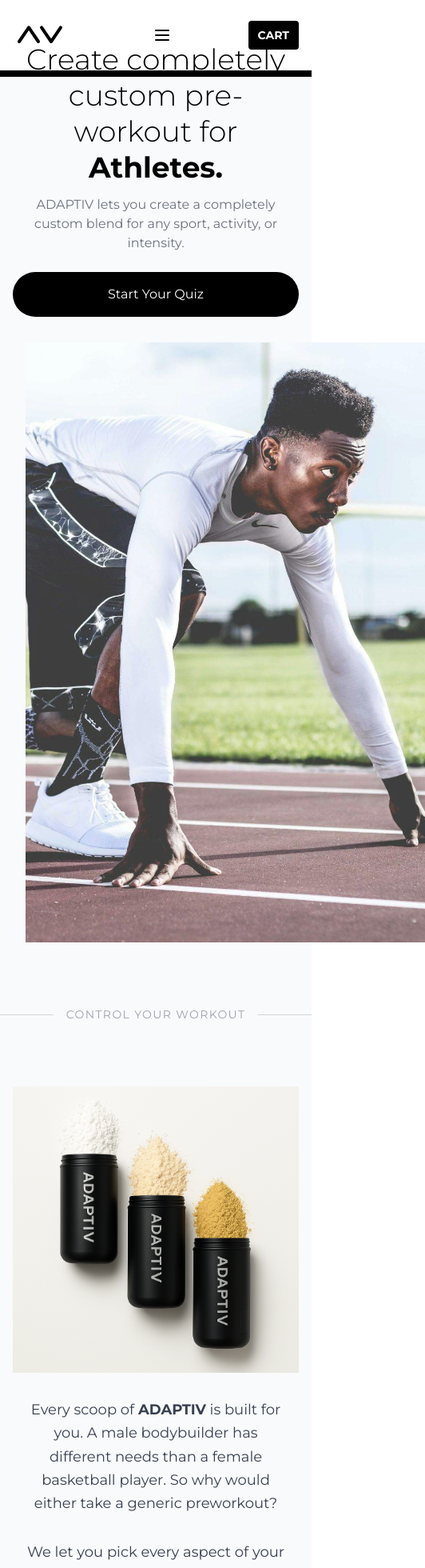
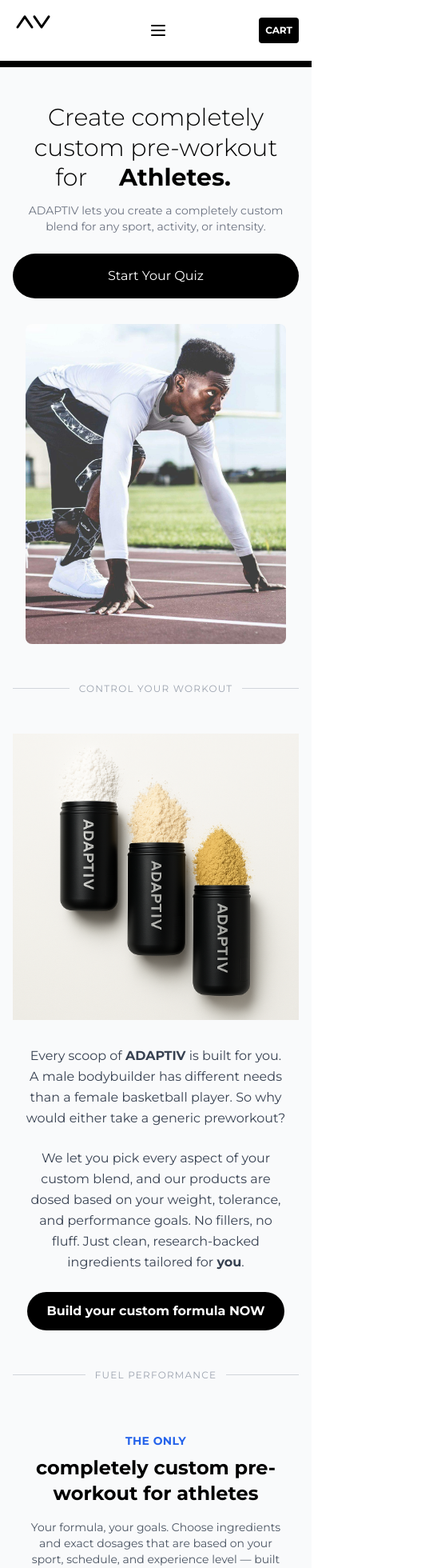
Before and after one commit to HomelessToast/adaptive-app2, a Next.js app: page / in a window 390 px wide. Shown: the top 1960 px of the page at 80% size, 532 px wide, since content can reach past the window. Built offline with nearby package versions, Linux system fonts and the light colour scheme.

Commit message:
Mobile optimization: fix text overlap, responsive ImageSlider, improve mobile layout

```diff
--- a/app/globals.css
+++ b/app/globals.css
@@ -27,6 +27,21 @@
   @apply font-sans;
 }
 
+/* Mobile-specific improvements */
+@media (max-width: 768px) {
+  /* Ensure minimum touch target size */
+  button, a {
+    min-height: 44px;
+    min-width: 44px;
+  }
+
+  /* Improve text readability on small screens */
+  p, h1, h2, h3, h4, h5, h6 {
+    word-wrap: break-word;
+    overflow-wrap: break-word;
+  }
+}
+
 @keyframes spinY {
   0% {
     transform: rotateX(0deg);
--- a/app/page.tsx
+++ b/app/page.tsx
@@ -59,9 +59,9 @@
   return (
     <main className="min-h-screen bg-gray-50 text-black">
       {/* Header */}
-      <header className="flex justify-between items-center px-4 md:px-8 py-6 border-b-8 border-black mb-5 bg-white">
+      <header className="flex justify-between items-center px-4 md:px-8 py-4 md:py-6 border-b-8 border-black mb-3 md:mb-5 bg-white">
         <Link href="/" className="hover:opacity-80 transition">
-          <svg className="h-8 md:h-10 w-auto" viewBox="0 0 100 40" xmlns="http://www.w3.org/2000/svg">
+          <svg className="h-6 md:h-8 lg:h-10 w-auto" viewBox="0 0 100 40" xmlns="http://www.w3.org/2000/svg">
             <g stroke="black" strokeWidth="5" strokeLinecap="round" strokeLinejoin="round" fill="none">
               <path d="M10 30 L25 8 L40 30"/>
               <path d="M45 8 L60 30 L75 8"/>
@@ -88,7 +88,7 @@
           </svg>
         </button>
 
-        <div className="bg-black text-white px-3 md:px-4 py-2 rounded font-semibold text-sm">
+        <div className="bg-black text-white px-2 md:px-3 lg:px-4 py-2 rounded font-semibold text-xs md:text-sm">
           <Link href="/cart" className="text-white">CART</Link>
         </div>
       </header>
@@ -96,34 +96,34 @@
       {/* Mobile Navigation Menu */}
       {mobileMenuOpen && (
         <div className="md:hidden bg-gray-50 border-b border-gray-200 px-4 py-4">
-          <nav className="flex flex-col gap-4 text-sm font-medium text-gray-600">
-            <Link href="/quiz" className="hover:text-black transition py-2">QUIZ</Link>
-            <Link href="/start-from-scratch" className="hover:text-black transition py-2">START FROM SCRATCH</Link>
-            <Link href="/products" className="hover:text-black transition py-2">PRODUCTS</Link>
-            <Link href="/contact" className="hover:text-black transition py-2">CONTACT</Link>
+          <nav className="flex flex-col gap-3 md:gap-4 text-sm font-medium text-gray-600">
+            <Link href="/quiz" className="hover:text-black transition py-2 px-2 rounded hover:bg-gray-100">QUIZ</Link>
+            <Link href="/start-from-scratch" className="hover:text-black transition py-2 px-2 rounded hover:bg-gray-100">START FROM SCRATCH</Link>
+            <Link href="/products" className="hover:text-black transition py-2 px-2 rounded hover:bg-gray-100">PRODUCTS</Link>
+            <Link href="/contact" className="hover:text-black transition py-2 px-2 rounded hover:bg-gray-100">CONTACT</Link>
           </nav>
         </div>
       )}
 
 {/* Hero Section */}
       <section className="flex flex-col md:flex-row items-center justify-between min-h-[80vh] px-4 md:px-6 mt-2">
-        <div className="w-full md:w-1/2 md:ml-24 flex flex-col items-center justify-start text-center pt-0 -mt-16">
+        <div className="w-full md:w-1/2 md:ml-24 flex flex-col items-center justify-start text-center pt-8 md:pt-0 md:-mt-16">
           <div className="max-w-7xl w-full">
             <h1
               ref={textRef}
-              className="text-4xl md:text-5xl lg:text-6xl font-light mb-3 leading-tight text-center"
+              className="text-3xl sm:text-4xl md:text-5xl lg:text-6xl font-light mb-3 leading-tight text-center px-2"
               style={{ perspective: "1000px" }}
             >
               Create completely custom pre-workout for{" "}
               <span
                 key={currentWord}
                 className="font-bold animate-spinY inline-block text-center"
-                style={{ display: "inline-block", minWidth: "11ch" }}
+                style={{ display: "inline-block", minWidth: "10ch", maxWidth: "100%" }}
               >
                 {currentWord}.
               </span>
             </h1>
-            <p className="text-gray-500 text-base md:text-lg mb-6 px-4">
+            <p className="text-gray-500 text-sm sm:text-base md:text-lg mb-6 px-4">
               ADAPTIV lets you create a completely custom blend for any sport, activity, or intensity.
             </p>
             <a
@@ -143,14 +143,14 @@
       </section>
 
       {/* Divider */}
-<div className="flex items-center justify-center my-20">
+<div className="flex items-center justify-center my-12 md:my-20 px-4">
   <hr className="flex-grow border-gray-300" />
-  <span className="px-4 text-sm text-gray-400 uppercase tracking-widest">Control your workout</span>
+  <span className="px-3 md:px-4 text-xs sm:text-sm text-gray-400 uppercase tracking-widest">Control your workout</span>
   <hr className="flex-grow border-gray-300" />
 </div>
 
       {/* Image Section */}
-      <section className="flex flex-col md:flex-row items-center justify-start mt-20 px-4 md:px-6 gap-8 md:gap-12">
+      <section className="flex flex-col md:flex-row items-center justify-start mt-12 md:mt-20 px-4 md:px-6 gap-8 md:gap-12">
         <div className="w-full md:w-1/2 flex justify-center md:justify-start">
           <img
             src="/Bottles%20Picture.png"
@@ -159,21 +159,21 @@
           />
         </div>
         <div className="w-full md:w-1/2 flex items-center justify-center">
-          <div className="text-gray-700 text-lg md:text-xl lg:text-2xl leading-relaxed max-w-md text-center px-4">
+          <div className="text-gray-700 text-base sm:text-lg md:text-xl lg:text-2xl leading-relaxed max-w-md text-center px-4">
     <p>
       Every scoop of <span className="font-semibold">ADAPTIV</span> is built for you. A male
       bodybuilder has different needs than a female basketball player. So why would either take a
       generic preworkout?
     </p>
-            <p className="mt-8 md:mt-12">
+            <p className="mt-6 md:mt-8 lg:mt-12">
       We let you pick every aspect of your custom blend, and our products are
       dosed based on your weight, tolerance, and performance goals. No fillers, no fluff. Just clean,
       research-backed ingredients tailored for <span className="font-semibold">you</span>.
     </p>
-            <div className="mt-8 md:mt-12 text-center">
+            <div className="mt-6 md:mt-8 lg:mt-12 text-center">
               <a
                 href="/start-from-scratch"
-                className="bg-black text-white px-8 py-4 rounded-full text-lg font-semibold hover:bg-gray-800 transition inline-block"
+                className="bg-black text-white px-6 sm:px-8 py-3 sm:py-4 rounded-full text-base sm:text-lg font-semibold hover:bg-gray-800 transition inline-block"
               >
                 Build your custom formula NOW
               </a>
@@ -183,28 +183,28 @@
       </section>
 
     {/* Divider */}
-<div className="flex items-center justify-center my-20">
+<div className="flex items-center justify-center my-12 md:my-20 px-4">
   <hr className="flex-grow border-gray-300" />
-  <span className="px-4 text-sm text-gray-400 uppercase tracking-widest">Fuel Performance</span>
+  <span className="px-3 md:px-4 text-xs sm:text-sm text-gray-400 uppercase tracking-widest">Fuel Performance</span>
   <hr className="flex-grow border-gray-300" />
 </div>
 
       {/* Benefits Section */}
-      <section className="mt-24 px-4 md:px-6 text-center">
-        <h2 className="text-base md:text-lg font-semibold text-blue-600 tracking-wide uppercase mb-2">
+      <section className="mt-16 md:mt-24 px-4 md:px-6 text-center">
+        <h2 className="text-sm sm:text-base md:text-lg font-semibold text-blue-600 tracking-wide uppercase mb-2">
           The only
         </h2>
-        <h1 className="text-3xl md:text-4xl font-bold mb-4">
+        <h1 className="text-2xl sm:text-3xl md:text-4xl font-bold mb-4 px-2">
           <span className="text-black">completely custom</span> pre-workout for athletes
         </h1>
-        <p className="text-gray-600 max-w-2xl mx-auto mb-12 text-sm md:text-base">
+        <p className="text-gray-600 max-w-2xl mx-auto mb-8 md:mb-12 text-sm md:text-base px-4">
           Your formula, your goals. Choose ingredients and exact dosages that are based on your sport,
           schedule, and experience level — built just for you.
         </p>
 
-        <div className="grid grid-cols-1 md:grid-cols-3 gap-6 md:gap-8 max-w-5xl mx-auto">
+        <div className="grid grid-cols-1 md:grid-cols-3 gap-4 md:gap-6 lg:gap-8 max-w-5xl mx-auto">
           {/* Card 1 */}
-          <div className="bg-white/70 backdrop-blur-md shadow-xl rounded-2xl p-6 md:p-8 flex flex-col items-center border border-blue-100 hover:shadow-2xl transition-all duration-200 relative">
+          <div className="bg-white/70 backdrop-blur-md shadow-xl rounded-2xl p-4 md:p-6 lg:p-8 flex flex-col items-center border border-blue-100 hover:shadow-2xl transition-all duration-200 relative">
             {/* Tooltip Icon */}
             <div className="absolute top-4 right-4 group">
               <button type="button" tabIndex={0} className="w-5 h-5 flex items-center justify-center rounded-full bg-gray-100 text-gray-400 hover:text-gray-600 focus:outline-none focus:ring-2 focus:ring-blue-200">
@@ -222,13 +222,13 @@
                 <path strokeLinecap="round" strokeLinejoin="round" strokeWidth="2" d="M13 10V3L4 14h7v7l9-11h-7z" />
               </svg>
             </div>
-            <h3 className="font-semibold text-lg md:text-xl mb-2 text-gray-900">Tailored to Your Sport</h3>
+            <h3 className="font-semibold text-base sm:text-lg md:text-xl mb-2 text-gray-900">Tailored to Your Sport</h3>
             <p className="text-sm md:text-base text-gray-500">
               From endurance to strength, get exactly what your performance demands.
             </p>
           </div>
           {/* Card 2 */}
-          <div className="bg-white/70 backdrop-blur-md shadow-xl rounded-2xl p-6 md:p-8 flex flex-col items-center border border-blue-100 hover:shadow-2xl transition-all duration-200 relative">
+          <div className="bg-white/70 backdrop-blur-md shadow-xl rounded-2xl p-4 md:p-6 lg:p-8 flex flex-col items-center border border-blue-100 hover:shadow-2xl transition-all duration-200 relative">
             {/* Tooltip Icon */}
             <div className="absolute top-4 right-4 group">
               <button type="button" tabIndex={0} className="w-5 h-5 flex items-center justify-center rounded-full bg-gray-100 text-gray-400 hover:text-gray-600 focus:outline-none focus:ring-2 focus:ring-blue-200">
@@ -246,13 +246,13 @@
                 <path strokeLinecap="round" strokeLinejoin="round" strokeWidth="2" d="M12 4v16m8-8H4" />
               </svg>
             </div>
-            <h3 className="font-semibold text-lg md:text-xl mb-2 text-gray-900">Clinically Backed Ingredients</h3>
+            <h3 className="font-semibold text-base sm:text-lg md:text-xl mb-2 text-gray-900">Clinically Backed Ingredients</h3>
             <p className="text-sm md:text-base text-gray-500">
               No fluff. Every compound has a reason to be there.
             </p>
           </div>
           {/* Card 3 */}
-          <div className="bg-white/70 backdrop-blur-md shadow-xl rounded-2xl p-6 md:p-8 flex flex-col items-center border border-blue-100 hover:shadow-2xl transition-all duration-200 relative">
+          <div className="bg-white/70 backdrop-blur-md shadow-xl rounded-2xl p-4 md:p-6 lg:p-8 flex flex-col items-center border border-blue-100 hover:shadow-2xl transition-all duration-200 relative">
             {/* Tooltip Icon */}
             <div className="absolute top-4 right-4 group">
               <button type="button" tabIndex={0} className="w-5 h-5 flex items-center justify-center rounded-full bg-gray-100 text-gray-400 hover:text-gray-600 focus:outline-none focus:ring-2 focus:ring-blue-200">
@@ -270,7 +270,7 @@
                 <path strokeLinecap="round" strokeLinejoin="round" strokeWidth="2" d="M12 6v6l4 2" />
               </svg>
             </div>
-            <h3 className="font-semibold text-lg md:text-xl mb-2 text-gray-900">Precision Dosed</h3>
+            <h3 className="font-semibold text-base sm:text-lg md:text-xl mb-2 text-gray-900">Precision Dosed</h3>
             <p className="text-sm md:text-base text-gray-500">
               Based on your weight, time of day, and caffeine preference.
             </p>
@@ -279,46 +279,46 @@
       </section>
 
       {/* Call to Action Buttons */}
-      <section className="text-center py-16 md:py-20 px-4 md:px-6 bg-gray-100 mt-4">
-        <div className="grid grid-cols-1 md:grid-cols-3 gap-6 md:gap-8 max-w-5xl mx-auto">
+      <section className="text-center py-12 md:py-16 lg:py-20 px-4 md:px-6 bg-gray-100 mt-4">
+        <div className="grid grid-cols-1 md:grid-cols-3 gap-4 md:gap-6 lg:gap-8 max-w-5xl mx-auto">
           {/* Card 1 */}
-          <Link href="/products" className="bg-white/70 backdrop-blur-md shadow-xl rounded-2xl p-6 md:p-8 flex flex-col items-center border border-blue-100 hover:shadow-2xl transition-all duration-200 min-h-[44px]">
+          <Link href="/products" className="bg-white/70 backdrop-blur-md shadow-xl rounded-2xl p-4 md:p-6 lg:p-8 flex flex-col items-center border border-blue-100 hover:shadow-2xl transition-all duration-200 min-h-[44px]">
             <div className="w-12 h-12 md:w-14 md:h-14 flex items-center justify-center rounded-full bg-blue-50 mb-4 md:mb-5">
               <svg width="24" height="24" className="md:w-8 md:h-8 text-blue-500" fill="none" viewBox="0 0 24 24" stroke="currentColor">
                 <path strokeLinecap="round" strokeLinejoin="round" strokeWidth="2" d="M9 17v-2a4 4 0 014-4h2" />
                 <circle cx="12" cy="12" r="10" stroke="currentColor" strokeWidth="2" />
               </svg>
             </div>
-            <h4 className="font-bold text-lg md:text-xl mb-2 text-gray-900">Help me choose based off my sport</h4>
+            <h4 className="font-bold text-base sm:text-lg md:text-xl mb-2 text-gray-900">Help me choose based off my sport</h4>
             <p className="text-sm md:text-base text-gray-600">We&apos;ll guide you to the right ingredients based on your activity type.</p>
           </Link>
           {/* Card 2 */}
-          <Link href="/quiz" className="bg-white/70 backdrop-blur-md shadow-xl rounded-2xl p-6 md:p-8 flex flex-col items-center border border-blue-100 hover:shadow-2xl transition-all duration-200 min-h-[44px]">
+          <Link href="/quiz" className="bg-white/70 backdrop-blur-md shadow-xl rounded-2xl p-4 md:p-6 lg:p-8 flex flex-col items-center border border-blue-100 hover:shadow-2xl transition-all duration-200 min-h-[44px]">
             <div className="w-12 h-12 md:w-14 md:h-14 flex items-center justify-center rounded-full bg-blue-50 mb-4 md:mb-5">
               <svg width="24" height="24" className="md:w-8 md:h-8 text-blue-500" fill="none" viewBox="0 0 24 24" stroke="currentColor">
                 <rect x="4" y="4" width="16" height="16" rx="4" stroke="currentColor" strokeWidth="2" />
                 <path strokeLinecap="round" strokeLinejoin="round" strokeWidth="2" d="M8 12h8M8 16h8M8 8h8" />
               </svg>
             </div>
-            <h4 className="font-bold text-lg md:text-xl mb-2 text-gray-900">Take a quiz to create your custom blend</h4>
+            <h4 className="font-bold text-base sm:text-lg md:text-xl mb-2 text-gray-900">Take a quiz to create your custom blend</h4>
             <p className="text-sm md:text-base text-gray-600">Answer a few quick questions and we&apos;ll build your perfect formula.</p>
           </Link>
           {/* Card 3 */}
-          <Link href="/start-from-scratch" className="bg-white/70 backdrop-blur-md shadow-xl rounded-2xl p-6 md:p-8 flex flex-col items-center border border-blue-100 hover:shadow-2xl transition-all duration-200 min-h-[44px]">
+          <Link href="/start-from-scratch" className="bg-white/70 backdrop-blur-md shadow-xl rounded-2xl p-4 md:p-6 lg:p-8 flex flex-col items-center border border-blue-100 hover:shadow-2xl transition-all duration-200 min-h-[44px]">
             <div className="w-12 h-12 md:w-14 md:h-14 flex items-center justify-center rounded-full bg-blue-50 mb-4 md:mb-5">
               <svg width="24" height="24" className="md:w-8 md:h-8 text-blue-500" fill="none" viewBox="0 0 24 24" stroke="currentColor">
                 <path strokeLinecap="round" strokeLinejoin="round" strokeWidth="2" d="M12 6v6l4 2" />
                 <circle cx="12" cy="12" r="10" stroke="currentColor" strokeWidth="2" />
               </svg>
             </div>
-            <h4 className="font-bold text-lg md:text-xl mb-2 text-gray-900">I want to start from scratch</h4>
+            <h4 className="font-bold text-base sm:text-lg md:text-xl mb-2 text-gray-900">I want to start from scratch</h4>
             <p className="text-sm md:text-base text-gray-600">Pick and choose every ingredient yourself and build it your way.</p>
           </Link>
         </div>
       </section>
 
       {/* Footer */}
-      <footer className="flex flex-col md:flex-row justify-between items-center px-4 md:px-8 py-6 border-t border-gray-200 mt-20 gap-4 md:gap-0">
+      <footer className="flex flex-col md:flex-row justify-between items-center px-4 md:px-8 py-6 border-t border-gray-200 mt-12 md:mt-20 gap-4 md:gap-0">
         <Link href="/" className="hover:opacity-80 transition">
           <img src="/adaptiv-logo.svg" alt="ADAPTIV" className="h-8 md:h-10" />
         </Link>
--- a/components/ImageSlider.tsx
+++ b/components/ImageSlider.tsx
@@ -21,13 +21,13 @@
   }, []);
 
   return (
-    <div className="w-[500px] h-[750px] relative overflow-hidden">
+    <div className="w-full max-w-[500px] h-[400px] sm:h-[500px] md:h-[600px] lg:h-[750px] relative overflow-hidden rounded-lg">
       {images.map((src, index) => (
         <img
           key={index}
           src={src}
           alt={`Athlete ${index + 1}`}
-          className={`absolute top-0 left-0 w-[500px] h-[750px] object-cover transition-opacity duration-1000 ${
+          className={`absolute top-0 left-0 w-full h-full object-cover transition-opacity duration-1000 ${
             index === current ? "opacity-100" : "opacity-0"
           }`}
         />
```
Also changed, not shown: 1 other file (tests, documents, lock files or other folders).
